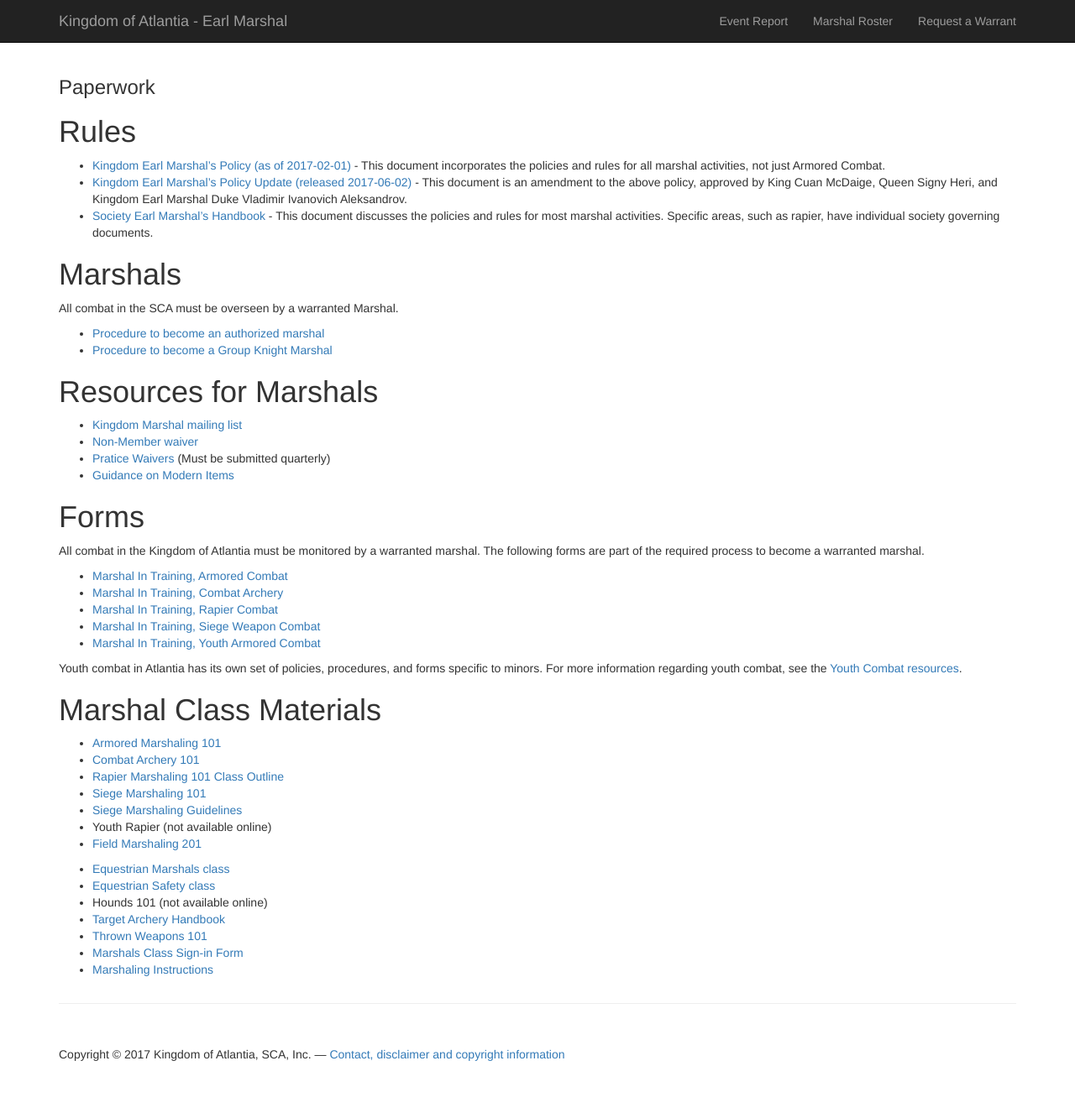
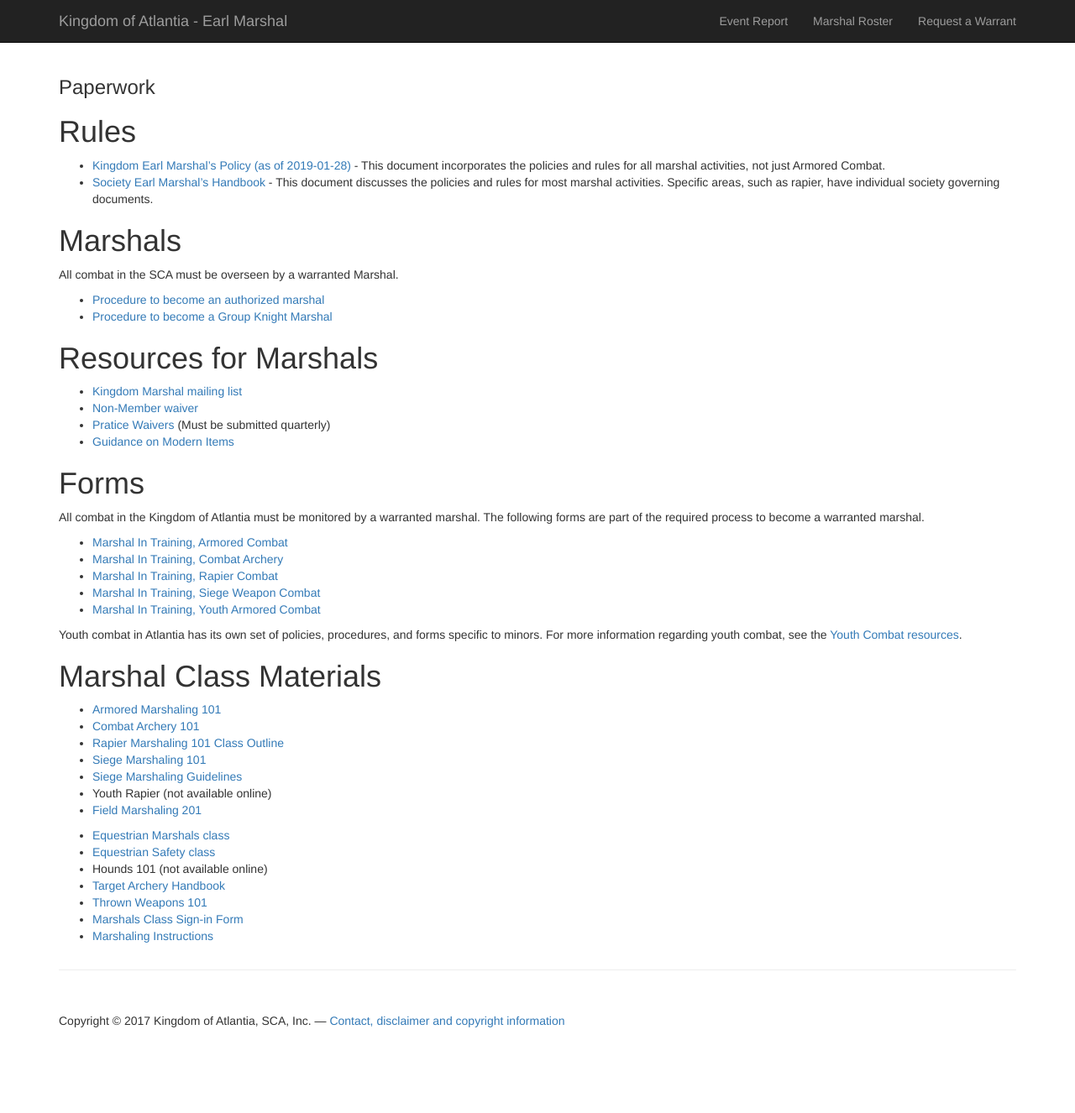
Before and after one commit to academie-de-espee/earl-marshal, a Jekyll site: the page built from paperwork.md, in a window 1280 px wide. Shown: the whole page at 84% size. Built offline with Jekyll 4.4.1, drawn with Linux system fonts in a browser that asks for light colours; after the commit the page ends 1286 px from its top, so only the background shows below that.

Commit message:
latest policy document, approved by Duke Vlad on 2019-01-28

```diff
--- a/paperwork.md
+++ b/paperwork.md
@@ -4,8 +4,7 @@ layout: default
 ---
 
 # Rules
-* [Kingdom Earl Marshal's Policy (as of 2017-02-01)](/documents/Earl-Marshal-policy-2017-02-01.pdf) - This document incorporates the policies and rules for all marshal activities, not just Armored Combat.
-* [Kingdom Earl Marshal's Policy Update (released 2017-06-02)](/documents/Earl-Marshal-policy-changes-2017-06-02.pdf) - This document is an amendment to the above policy, approved by King Cuan McDaige, Queen Signy Heri, and Kingdom Earl Marshal Duke Vladimir Ivanovich Aleksandrov.
+* [Kingdom Earl Marshal's Policy (as of 2019-01-28)](/documents/Earl-Marshal-policy-2019-01-28.pdf) - This document incorporates the policies and rules for all marshal activities, not just Armored Combat.
 * [Society Earl Marshal's Handbook](http://www.sca.org/officers/marshal/docs/marshal_handbook.pdf) - This document discusses the policies and rules for most marshal activities.  Specific areas, such as rapier, have individual society governing documents.
 
 # Marshals
```
Also changed, not shown: 1 other file.
